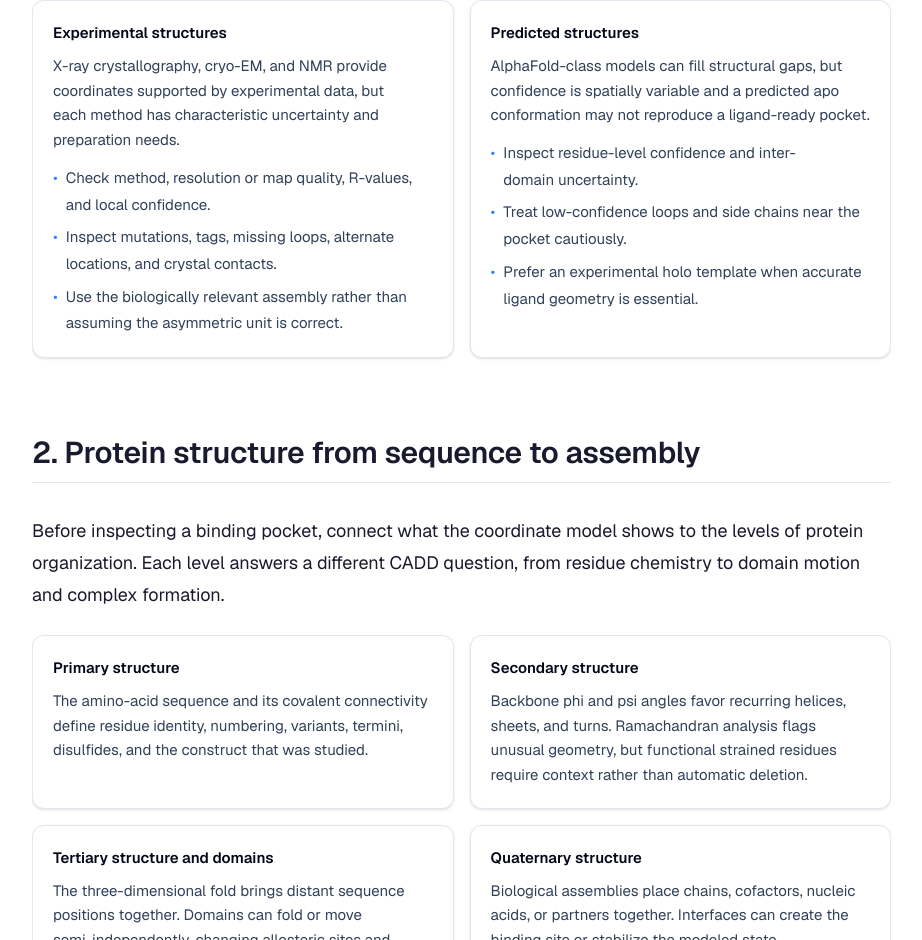
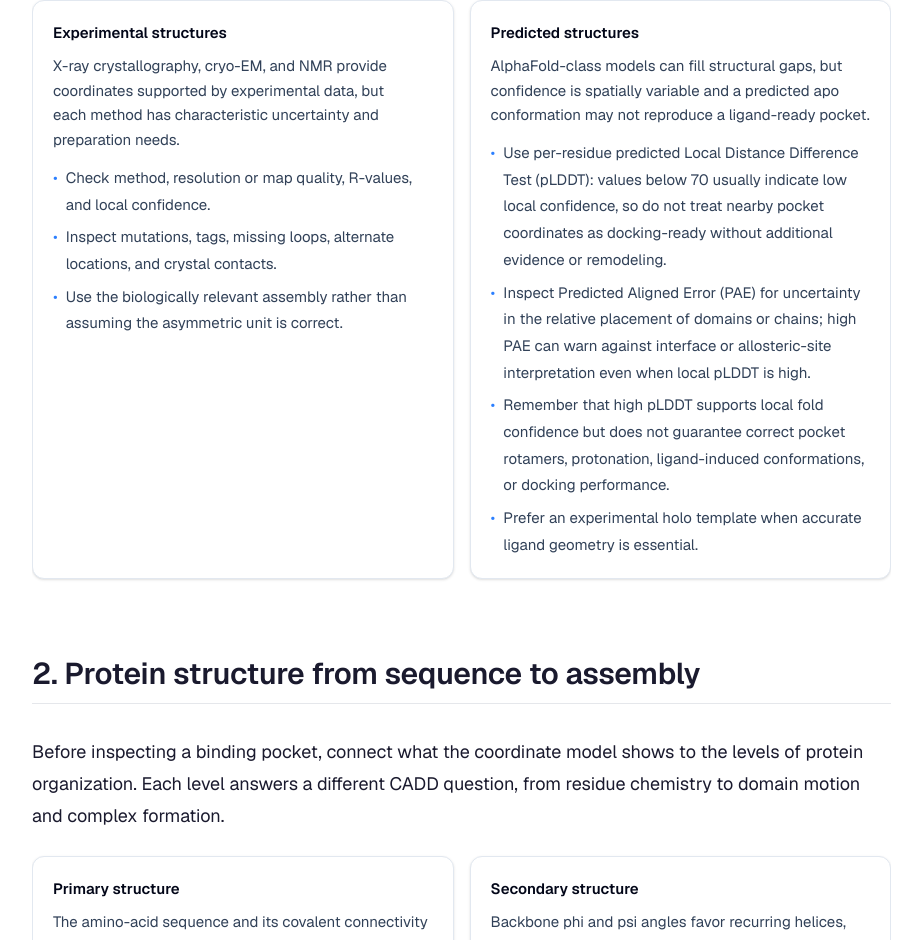
Before and after one commit to yboulaamane/learn-cadd, a Next.js app: page /structural-bioinformatics in a window 1280 px wide. Shown: the part 2118-3058 px from the top of the page, without its empty margins (312-1234 px from the left). Built offline with nearby package versions, Linux system fonts and the light colour scheme.

Commit message:
Strengthen extension modules and restore structure confidence guidance

```diff
--- a/src/app/(tutorial)/structural-bioinformatics/page.tsx
+++ b/src/app/(tutorial)/structural-bioinformatics/page.tsx
@@ -24,8 +24,9 @@ const sections: LessonSection[] = [
         description:
           "AlphaFold-class models can fill structural gaps, but confidence is spatially variable and a predicted apo conformation may not reproduce a ligand-ready pocket.",
         items: [
-          "Inspect residue-level confidence and inter-domain uncertainty.",
-          "Treat low-confidence loops and side chains near the pocket cautiously.",
+          "Use per-residue predicted Local Distance Difference Test (pLDDT): values below 70 usually indicate low local confidence, so do not treat nearby pocket coordinates as docking-ready without additional evidence or remodeling.",
+          "Inspect Predicted Aligned Error (PAE) for uncertainty in the relative placement of domains or chains; high PAE can warn against interface or allosteric-site interpretation even when local pLDDT is high.",
+          "Remember that high pLDDT supports local fold confidence but does not guarantee correct pocket rotamers, protonation, ligand-induced conformations, or docking performance.",
           "Prefer an experimental holo template when accurate ligand geometry is essential.",
         ],
       },
```
